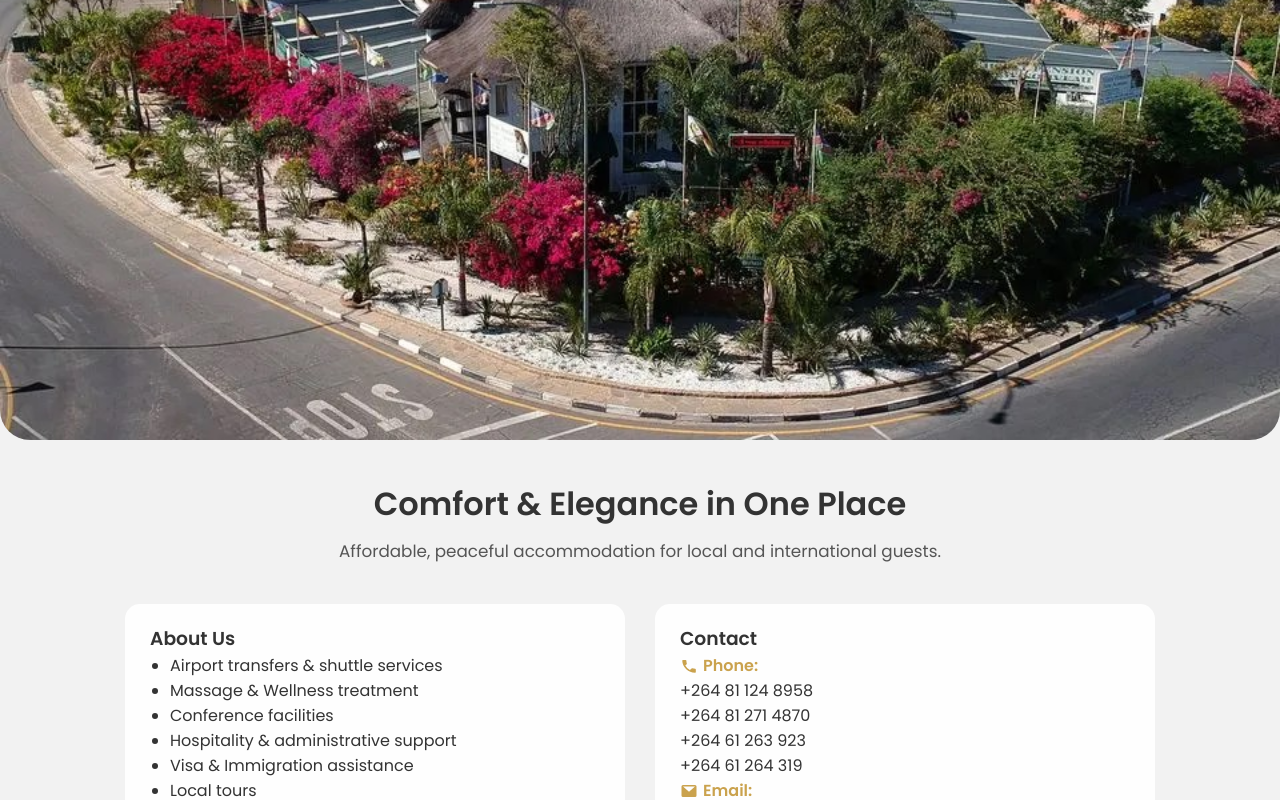
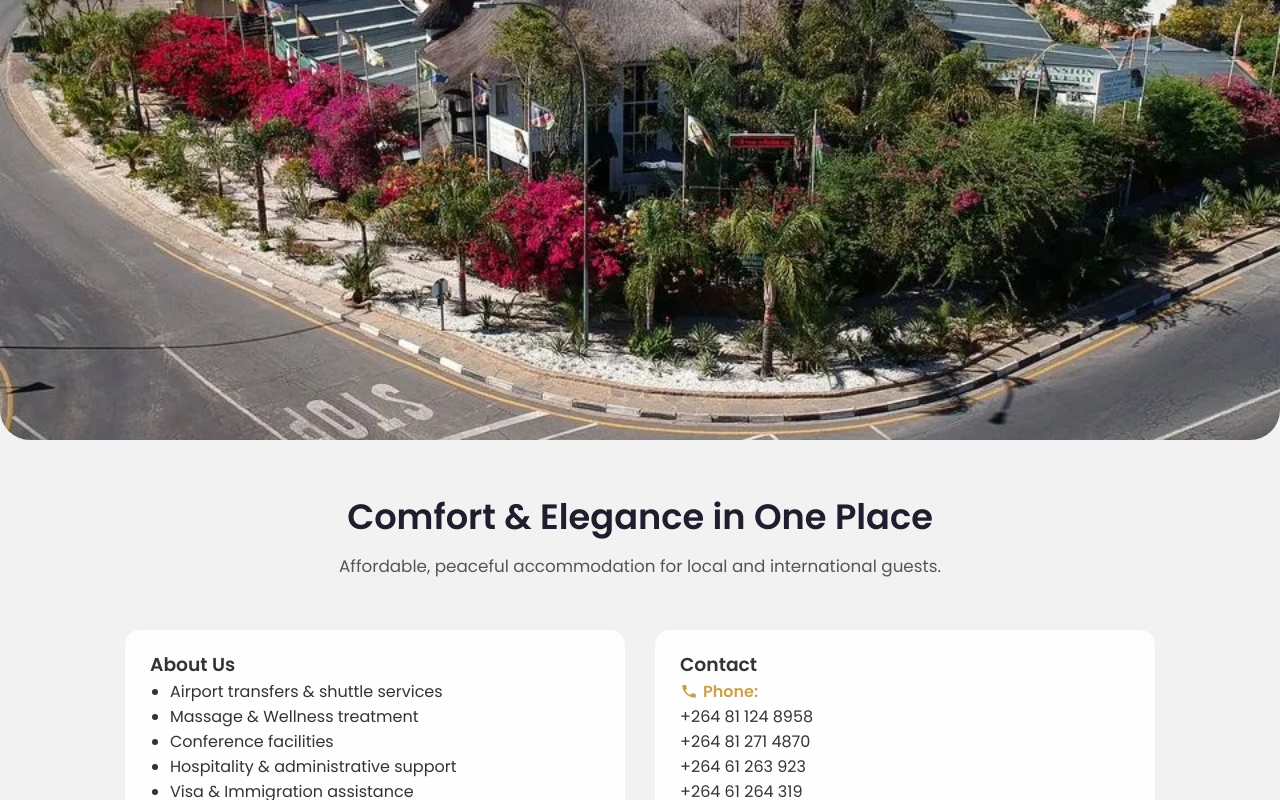
Before and after one commit to luthershikongo99-wq/Hotel-Nouveau-3rd-Design, a plain HTML site: page index.html in a window 1280 px wide. Shown: the part 438-1238 px from the top of the page. Drawn offline with Linux system fonts and the light colour scheme.

```diff
--- a/styles.css
+++ b/styles.css
@@ -54,18 +54,25 @@ header {
 
 /* TEXT UNDER HERO IMAGE*/
 .intro-text {
+    max-width: 900px;
+    margin: 0 auto;
     text-align: center;
-    padding: 40px 20px 10px;
+    padding: 50px 20px 20px;
+    font-family: 'poppins', sans-serif;
 }
 
 .intro-text h2 {
-    font-size: 2rem;
+    font-size: 2.2rem;
+    font-weight: 600;
     margin-bottom: 10px;
+    color: #1e1e2f;
 }
 
 .intro-text p {
     font-size: 1.05rem;
+    font-weight: 400;
     color: #555;
+    line-height: 1.6;
 }
 
 .icon {
```
